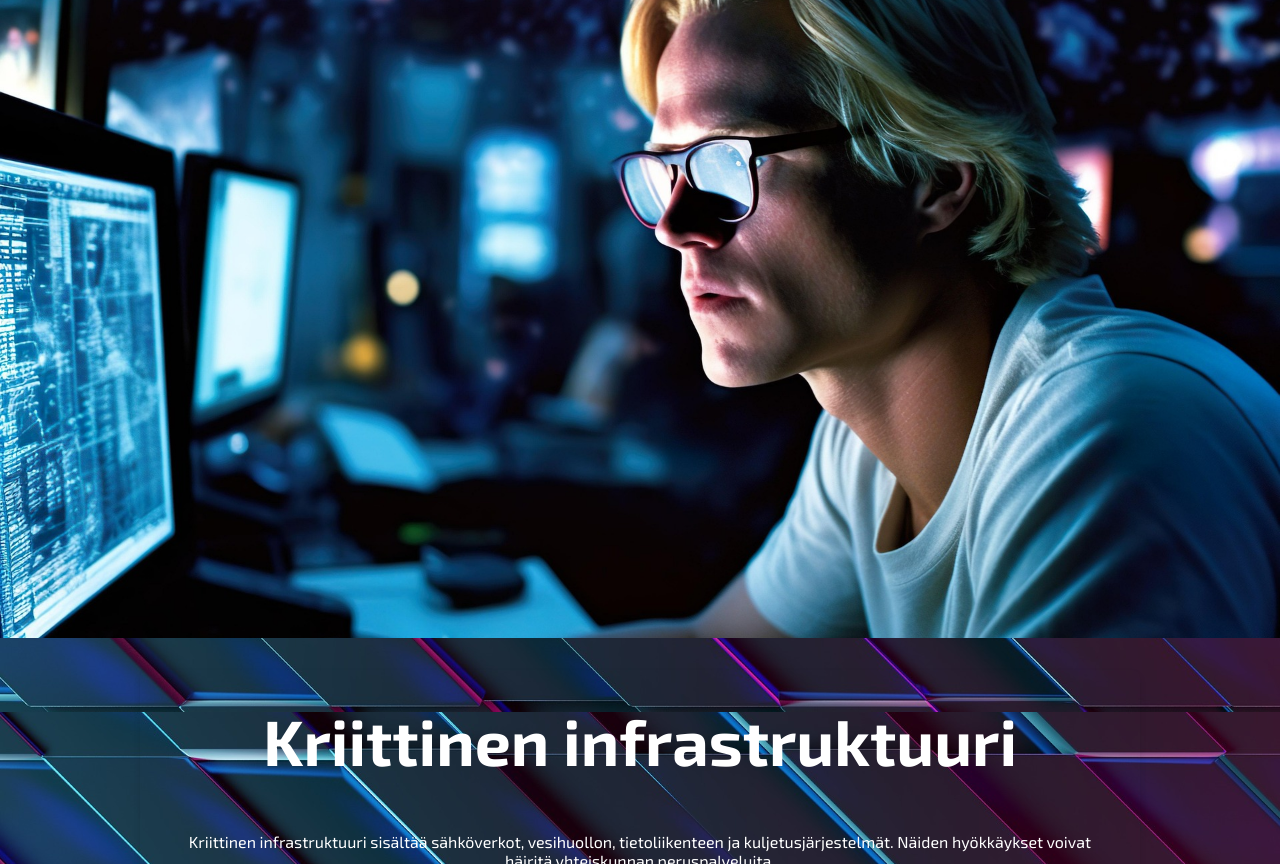
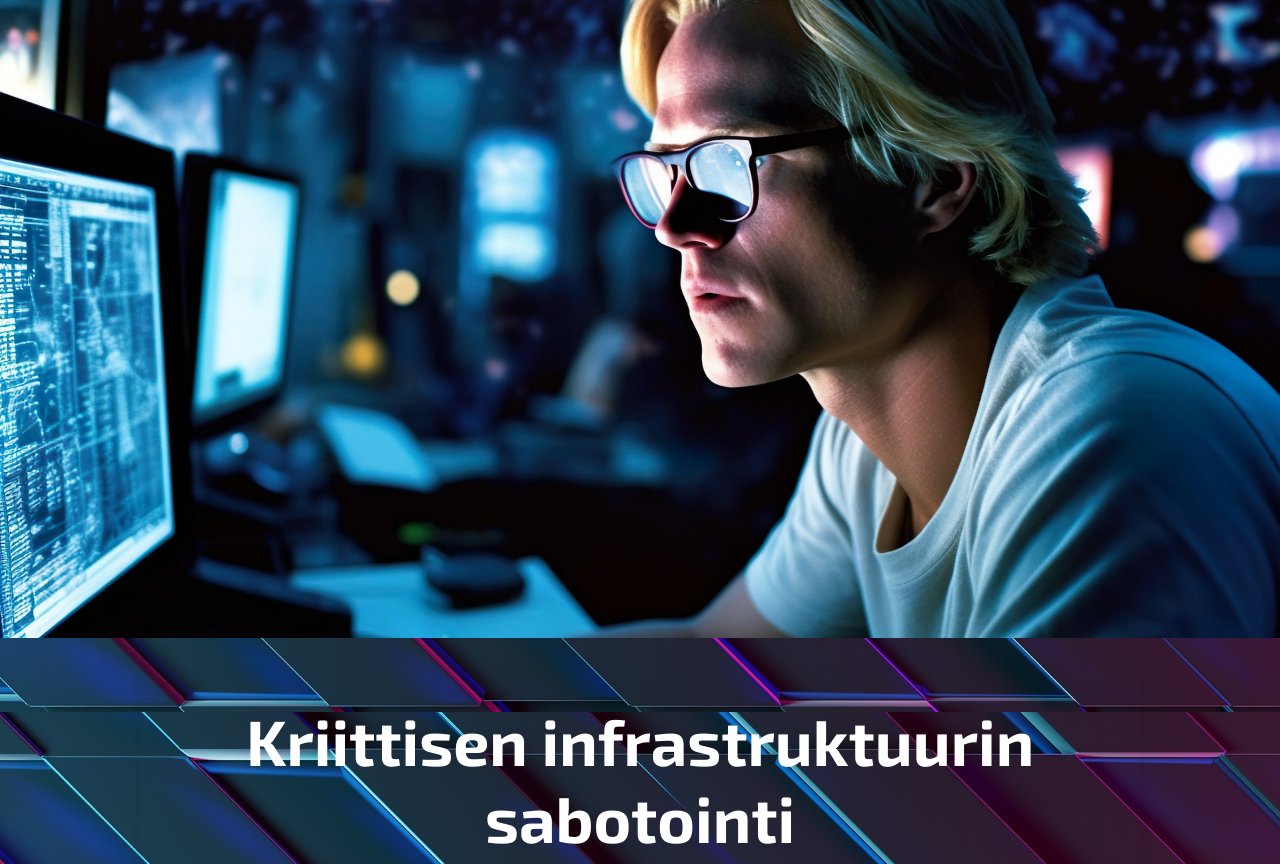
Before and after one commit to Krook-3D/CyberWarfare, a plain HTML site: page kriittinen.html in a window 1280 px wide. Shown: the part 88-952 px from the top of the page. Drawn offline with Linux system fonts and the light colour scheme.

Commit message:
Update kriittinen.html

```diff
--- a/kriittinen.html
+++ b/kriittinen.html
@@ -39,7 +39,7 @@
 
         <!-- SISÄLTÖOSIO: Pääotsikko ja pitkä kuvaus aiheesta -->
         <section class="info-section">
-            <h1>Kriittinen infrastruktuuri</h1>
+            <h1>Kriittisen infrastruktuurin sabotointi</h1>
             <p>Kriittinen infrastruktuuri sisältää sähköverkot, vesihuollon, tietoliikenteen ja kuljetusjärjestelmät. Näiden hyökkäykset voivat häiritä yhteiskunnan peruspalveluita.</p>
         </section>
 
```
